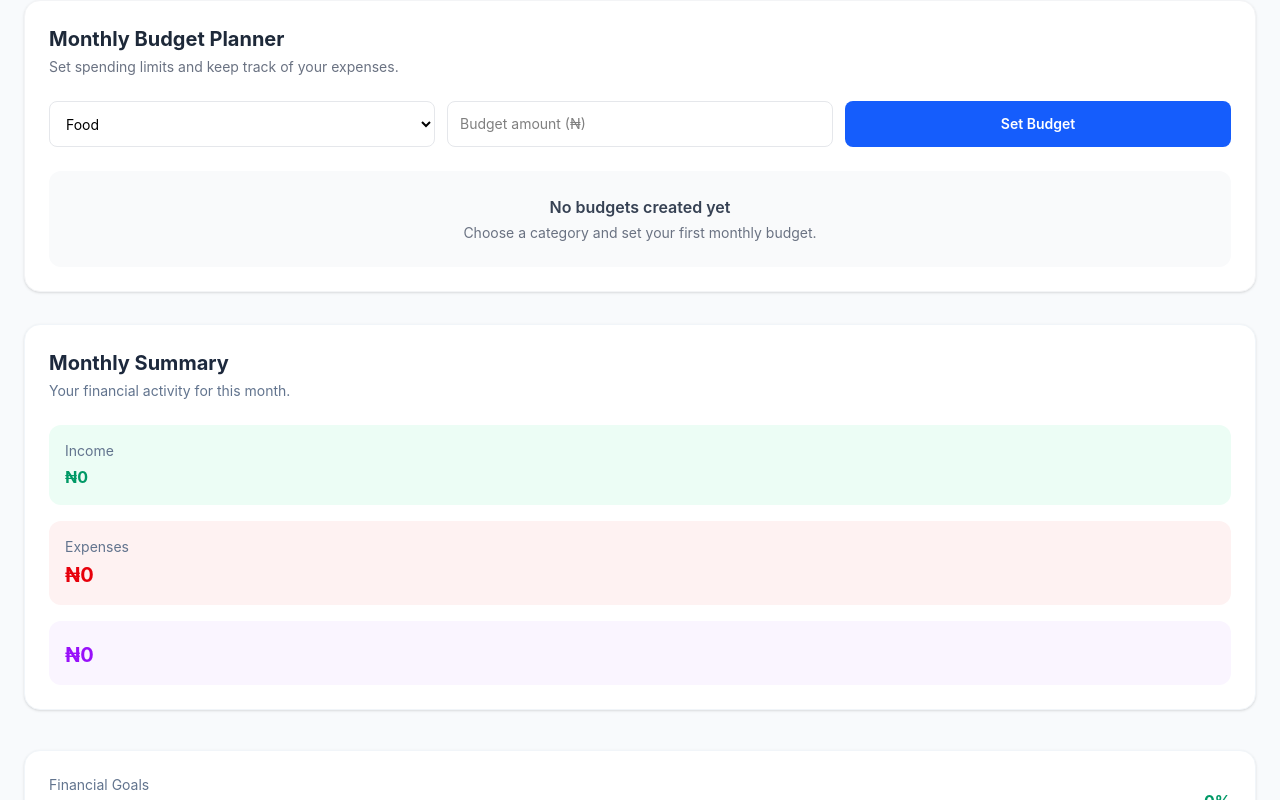
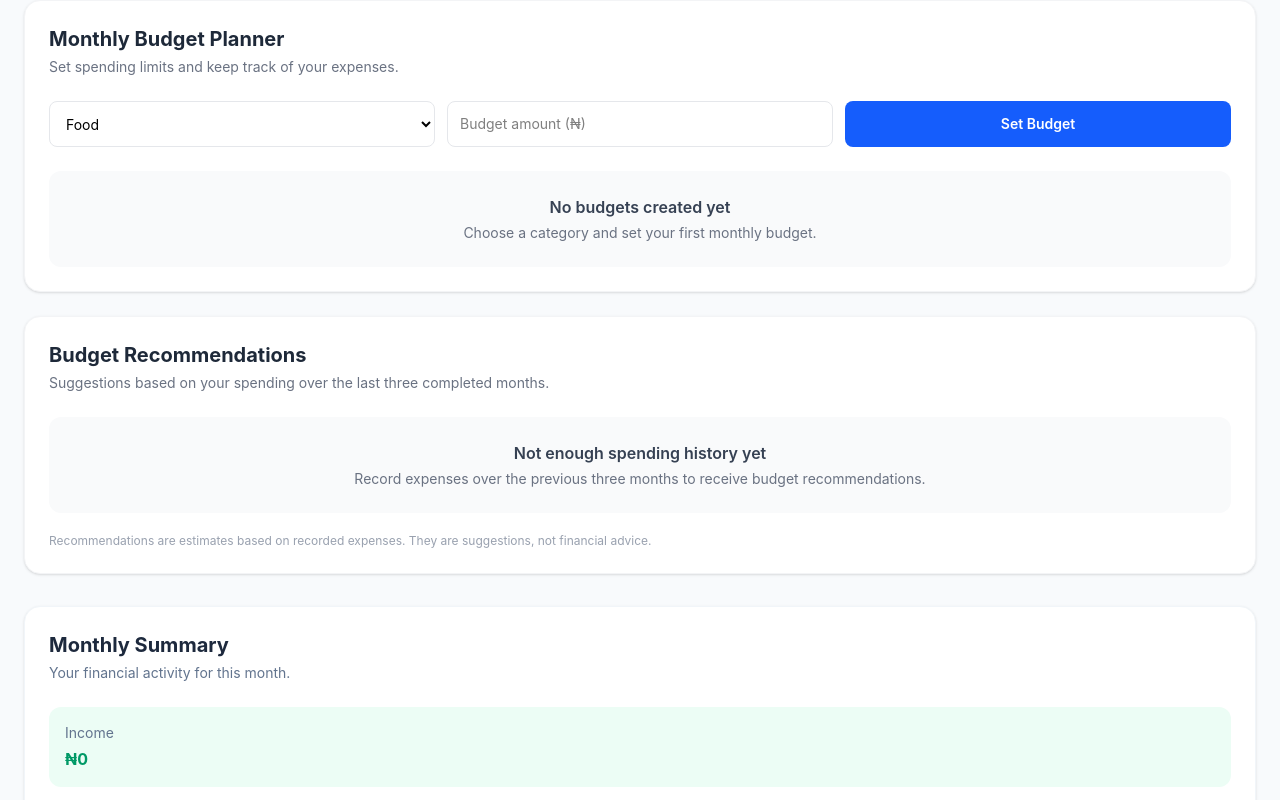
Before and after one commit to sharon5555/Finance-tracker, a React (Vite) app: page / in a window 1280 px wide. Shown: the part 2232-3032 px from the top of the page. Built offline with nearby package versions, Linux system fonts and the light colour scheme.

Commit message:
Add budget recommendations

```diff
--- /dev/null
+++ b/src/components/common/BudgetRecommendations.jsx
@@ -0,0 +1,209 @@
+
+import React from "react";
+
+function BudgetRecommendations({
+    transactions = [],
+    budgets = [],
+    onApplyRecommendation
+}) {
+    // Find the last three completed calendar months.
+    const today = new Date();
+
+    const completedMonths = Array.from({ length: 3 }, (_, index) => {
+        const date = new Date(
+            today.getFullYear(),
+            today.getMonth() - (index + 1),
+            1
+        );
+
+        return `${date.getFullYear()}-${String(
+            date.getMonth() + 1
+        ).padStart(2, "0")}`;
+    });
+
+    // Calculate total spending for each category.
+    const categoryTotals = {};
+
+    transactions.forEach((transaction) => {
+        if (
+            transaction.type !== "Expense" ||
+            !transaction.date
+        ) {
+            return;
+        }
+
+        const transactionMonth = String(transaction.date).slice(0, 7);
+
+        // Only use the last three completed months.
+        if (!completedMonths.includes(transactionMonth)) {
+            return;
+        }
+
+        const category = transaction.category || "Other";
+        const amount = Number(transaction.amount) || 0;
+
+        if (!categoryTotals[category]) {
+            categoryTotals[category] = 0;
+        }
+
+        categoryTotals[category] += amount;
+    });
+
+    // Create a recommendation for each category with recorded spending.
+    const recommendations = Object.entries(categoryTotals)
+        .map(([category, totalSpent]) => {
+            // Include months with no spending in the three-month average.
+            const averageSpending = totalSpent / 3;
+
+            // Add a 10% buffer and round up to the nearest ₦1,000.
+            const suggestedBudget =
+                Math.ceil((averageSpending * 1.1) / 1000) * 1000;
+
+            const existingBudget = budgets.find(
+                (budget) => budget.category === category
+            );
+
+            return {
+                category,
+                averageSpending,
+                suggestedBudget,
+                currentBudget: existingBudget
+                    ? Number(existingBudget.amount)
+                    : null
+            };
+        })
+        .filter((item) => item.suggestedBudget > 0)
+        .sort((a, b) => b.averageSpending - a.averageSpending);
+
+    // Format amounts as Nigerian Naira.
+    const formatCurrency = (amount) =>
+        `₦${Number(amount).toLocaleString("en-NG")}`;
+
+    return (
+        <section className="w-full rounded-2xl bg-white p-5 sm:p-6 shadow-sm border border-gray-100">
+
+            {/* Section heading */}
+            <div className="mb-6">
+                <h2 className="text-lg sm:text-xl font-bold text-gray-800">
+                    Budget Recommendations
+                </h2>
+
+                <p className="text-sm text-gray-500 mt-1">
+                    Suggestions based on your spending over the last three
+                    completed months.
+                </p>
+            </div>
+
+            {/* Recommendation cards */}
+            {recommendations.length === 0 ? (
+                <div className="rounded-xl bg-gray-50 p-6 text-center">
+                    <p className="font-semibold text-gray-700">
+                        Not enough spending history yet
+                    </p>
+
+                    <p className="text-sm text-gray-500 mt-1">
+                        Record expenses over the previous three months
+                        to receive budget recommendations.
+                    </p>
+                </div>
+            ) : (
+                <div className="grid grid-cols-1 md:grid-cols-2 gap-4">
+                    {recommendations.map((item) => {
+                        const hasBudget = item.currentBudget !== null;
+
+                        const budgetIsLow =
+                            hasBudget &&
+                            item.currentBudget < item.suggestedBudget;
+
+                        const budgetIsHigh =
+                            hasBudget &&
+                            item.currentBudget > item.suggestedBudget;
+
+                        const budgetIsMatching =
+                            hasBudget &&
+                            item.currentBudget === item.suggestedBudget;
+
+                        return (
+                            <div
+                                key={item.category}
+                                className="rounded-xl border border-gray-100 bg-gray-50 p-4"
+                            >
+                                <h3 className="font-bold text-gray-800">
+                                    {item.category}
+                                </h3>
+
+                                <div className="mt-4 space-y-2 text-sm">
+                                    <div className="flex justify-between gap-3">
+                                        <span className="text-gray-500">
+                                            Average monthly spending
+                                        </span>
+
+                                        <span className="font-medium text-gray-800">
+                                            {formatCurrency(item.averageSpending)}
+                                        </span>
+                                    </div>
+
+                                    <div className="flex justify-between gap-3">
+                                        <span className="text-gray-500">
+                                            Suggested budget
+                                        </span>
+
+                                        <span className="font-bold text-blue-700">
+                                            {formatCurrency(item.suggestedBudget)}
+                                        </span>
+                                    </div>
+
+                                    {hasBudget && (
+                                        <div className="flex justify-between gap-3">
+                                            <span className="text-gray-500">
+                                                Current budget
+                                            </span>
+
+                                            <span className="font-medium text-gray-800">
+                                                {formatCurrency(item.currentBudget)}
+                                            </span>
+                                        </div>
+                                    )}
+                                </div>
+
+                                {/* Explain how the current budget compares. */}
+                                <p className="mt-3 text-xs text-gray-500">
+                                    {budgetIsLow
+                                        ? "Your current budget is below this suggestion."
+                                        : budgetIsHigh
+                                            ? "Your current budget is above this suggestion."
+                                            : budgetIsMatching
+                                                ? "Your current budget matches this suggestion."
+                                                : "You have not set a budget for this category yet."}
+                                </p>
+
+                                {/* Apply the suggested amount. */}
+                                <button
+                                    type="button"
+                                    onClick={() =>
+                                        onApplyRecommendation({
+                                            category: item.category,
+                                            amount: item.suggestedBudget
+                                        })
+                                    }
+                                    className="mt-4 w-full rounded-lg bg-blue-600 px-4 py-3 text-sm font-semibold text-white hover:bg-blue-700 transition"
+                                >
+                                    {hasBudget
+                                        ? "Update My Budget"
+                                        : "Use This Budget"}
+                                </button>
+                            </div>
+                        );
+                    })}
+                </div>
+            )}
+
+            <p className="mt-5 text-xs text-gray-400">
+                Recommendations are estimates based on recorded expenses.
+                They are suggestions, not financial advice.
+            </p>
+        </section>
+    );
+}
+
+export default BudgetRecommendations;
--- a/src/components/landing/Hero.jsx
+++ b/src/components/landing/Hero.jsx
@@ -32,6 +32,7 @@ import MonthlyComparison from "../common/MonthlyComparison";
 import MonthlyInsights from "../common/MonthlyInsights";
 import SpendingAlerts from "../common/SpendingAlerts";
 import BudgetPlanner from "../common/BudgetPlanner";
+import BudgetRecommendations from "../common/BudgetRecommendations";
 
 // Import chart component.
 import FinanceChart from "../charts/FinanceChart";
@@ -745,7 +746,8 @@ function Hero() {
                     </div>
 
                     {/*
-                        Monthly Financial Comparison, Insights & Spending Alerts
+                        Monthly Financial Comparison, Insights, Spending Alerts,
+                        Budget Planner, & Budget Recommendations
                     */}
                     <div className="mt-8 space-y-6">
                         <MonthlyComparison
@@ -765,6 +767,12 @@ function Hero() {
                             transactions={transactions}
                             onAddBudget={addBudget}
                             onDeleteBudget={deleteBudget}
+                        />
+
+                        <BudgetRecommendations
+                            transactions={transactions}
+                            budgets={budgets}
+                            onApplyRecommendation={addBudget}
                         />
                     </div>
 
```
